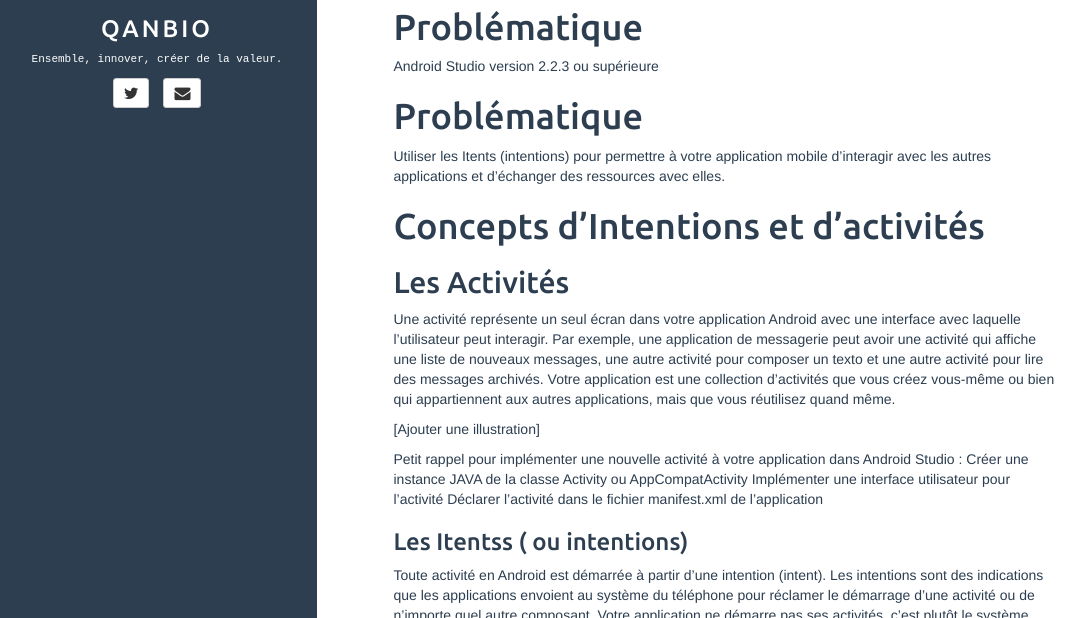
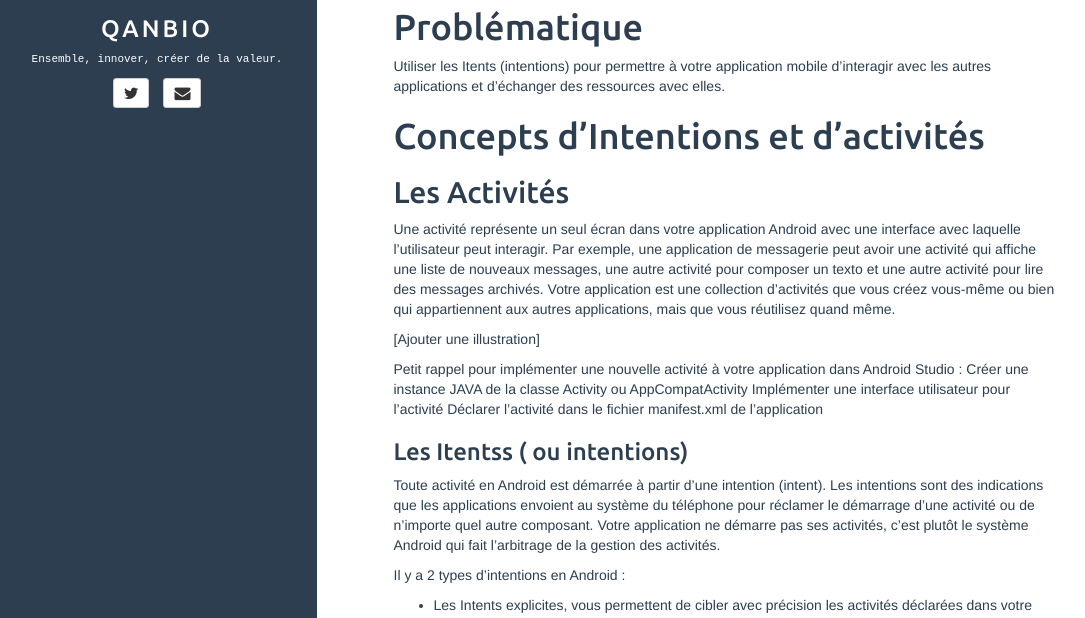
Before and after one commit to qanbio/blog, a Jekyll site: the page built from _posts/2017-11-06-interacting-with-other-apps.md, in a window 1280 px wide and 900 px high, cut to the strip 282-900 px from the top of the window. Shown: the whole strip, without its empty margins (3-1088 px from the left). Built offline with Jekyll 4.4.1, drawn with Linux system fonts in a browser that asks for light colours; comment, search, counter and statistics services are not loaded.

Commit message:
retrait du doublon Problematique

```diff
--- a/_posts/2017-11-06-interacting-with-other-apps.md
+++ b/_posts/2017-11-06-interacting-with-other-apps.md
@@ -9,11 +9,8 @@ fullview: false
 description: Ce post montre comment faire interagir votre application avec les autres applications disponibles sur le téléphone de l'utilisateur.
 ---
 # Prérequis
-
 <a href="https://developer.android.com/studio/index.html?gclid=Cj0KCQjw95vPBRDVARIsAKvPd3Ljl-9BwN6bjz3QhsKkLdxyCAg9wpZzgkSsKCPhK7JfBBKxqWP6c7waAiQTEALw_wcB">Android Studio 2.3.3</a> ou une version supérieure.
 
-# Problématique
-Android Studio version 2.2.3 ou supérieure
 
 # Problématique
 Utiliser les Itents (intentions) pour permettre à votre application mobile d'interagir avec les autres applications et d'échanger des ressources avec elles.
```
